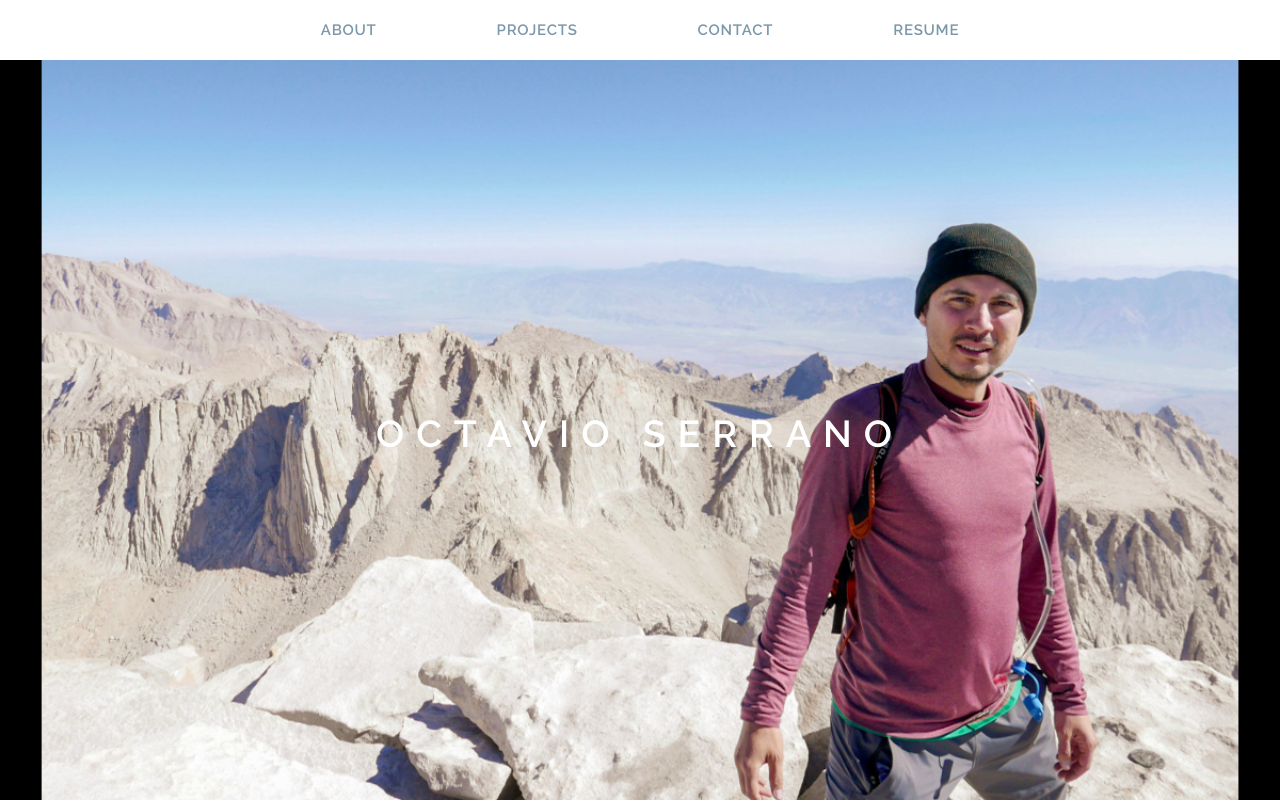
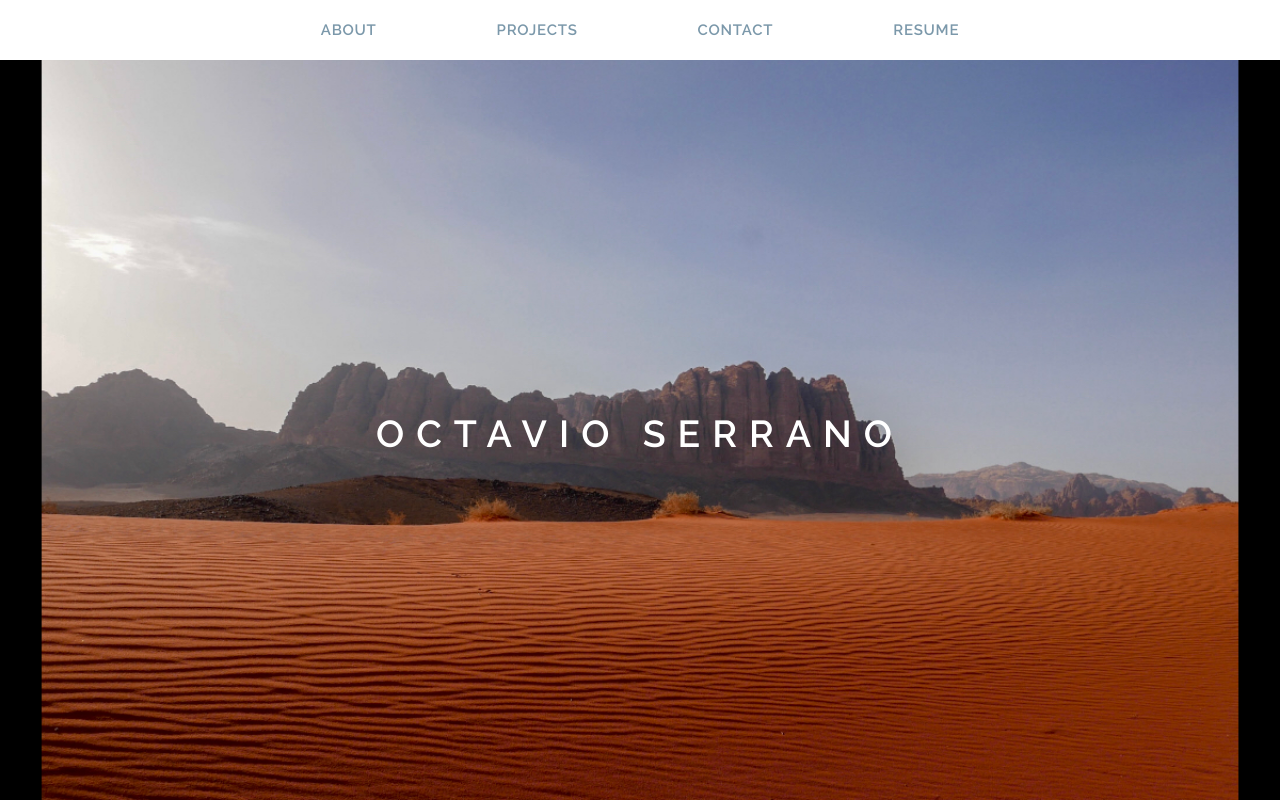
Before and after one commit to serrayon/Portfolio, a React (Create React App) app: page /resume in a window 1280 px wide. Shown: the top 802 px of the page. Built offline with nearby package versions, Linux system fonts and the light colour scheme.

Commit message:
wadirum in header of resume

```diff
--- a/src/components/Resume/Header/Header.css
+++ b/src/components/Resume/Header/Header.css
@@ -10,7 +10,7 @@ header h2 {
 
 .header-blog {
     /* background-image: url(./blog_header_bg.jpg); */
-	background-image: url('./whitney.jpg');
+	background-image: url('./wadirum.jpg');
 	/* background-color: salmon; */
 	background-size: cover;
 	background-position: center;
```
Also changed, not shown: src/components/Resume/Header/wadirum.jpg (added), src/components/Resume/Header/whitney.jpg (deleted).
